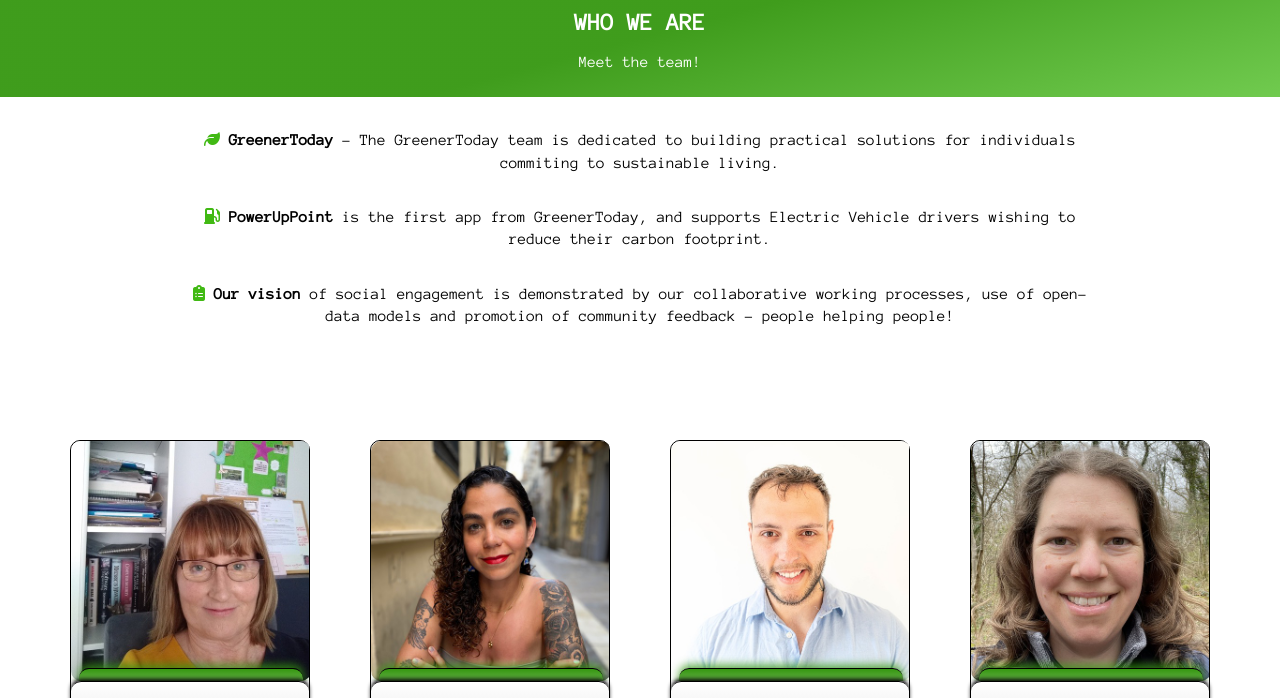
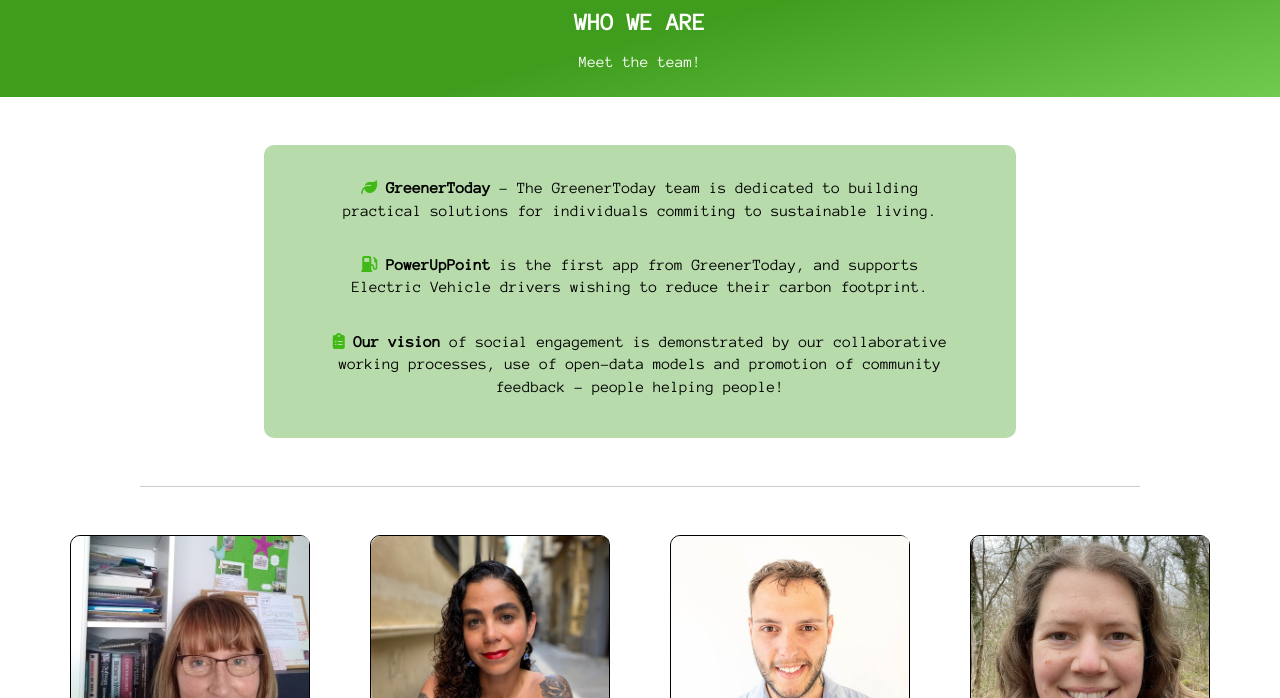
Before and after one commit to stef-cruz/power-up-point, a plain HTML site: page about-us.html in a window 1280 px wide. Shown: the part 101-799 px from the top of the page. Drawn offline with Linux system fonts and the light colour scheme.

Commit message:
CHange styling to team description

```diff
--- a/about-us.html
+++ b/about-us.html
@@ -38,6 +38,7 @@
             <a href="about-us.html"  class="active" aria-current="page">WHO WE ARE</a>
             <a href="contact.html">CONTACT US</a>
         </nav>
+
         <!-- Main section introducing the team behind the project -->
         <main>
             <section class="hero">
@@ -59,6 +60,7 @@
                         use of open-data models and promotion of community feedback - people helping people!
                     </div>
                 </div>
+                <hr class="features-divider">
                 <div id="team-container">
                     <div id="team-card-container">
                         <!-- Deirdre's card -->
--- a/assets/css/style.css
+++ b/assets/css/style.css
@@ -354,7 +354,12 @@
 
 #team-intro {
     line-height: 1.4;
-    padding: 2em 15vw;
+    padding: 2em 5vw 0.5em;
+    background-color: rgba(53, 151, 16, 0.35);
+    width: 80%;
+    margin: 3em auto 0;
+    border-radius: 10px;
+    max-width: 47em;
 }
 
 #team-intro div {
```
